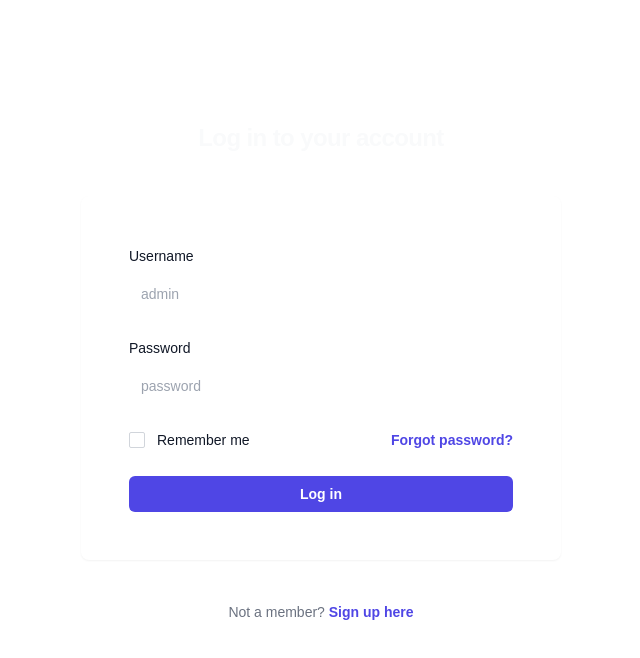
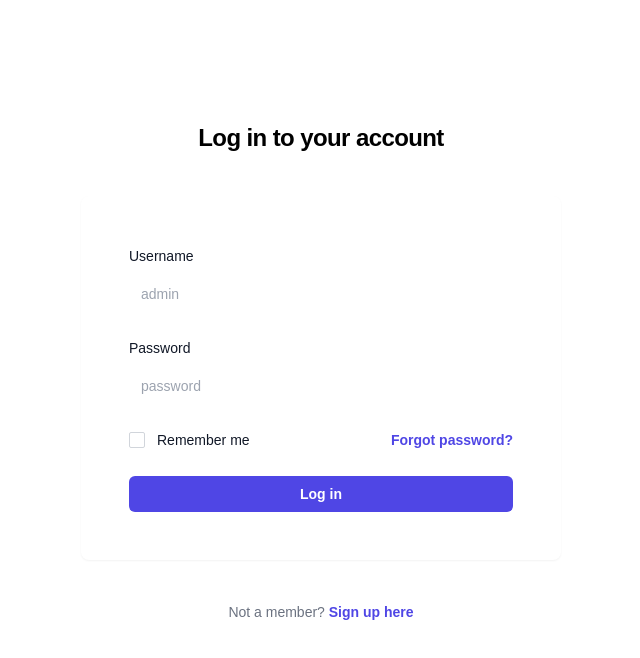
Before and after one commit to benklinton/snack-dash, a Next.js app: page /login in a window 1280 px wide. Shown: the top 658 px of the page, without its empty margins (319-959 px from the left). Built offline with nearby package versions, Linux system fonts and the light colour scheme.

Commit message:
changed text color to be readable

```diff
--- a/src/app/login/page.js
+++ b/src/app/login/page.js
@@ -29,7 +29,7 @@ export default function Login() {
   return (
     <div className="flex min-h-full flex-1 flex-col justify-center py-24 sm:px-6 lg:px-8">
       <div className="sm:mx-auto sm:w-full sm:max-w-md">
-        <h2 className="mt-6 text-center text-2xl/9 font-bold tracking-tight text-gray-50">
+        <h2 className="mt-6 text-center text-2xl/9 font-bold tracking-tight text-black">
           Log in to your account
         </h2>
       </div>
```
